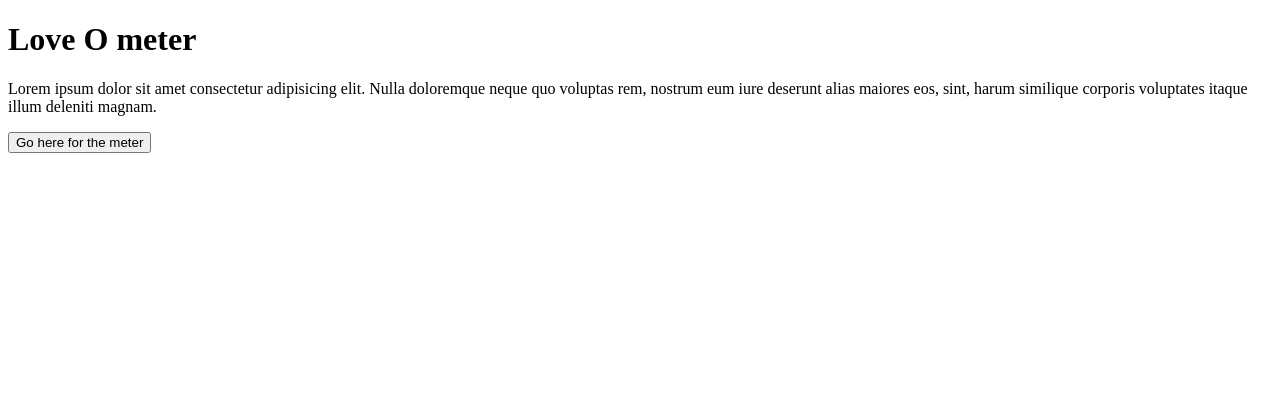
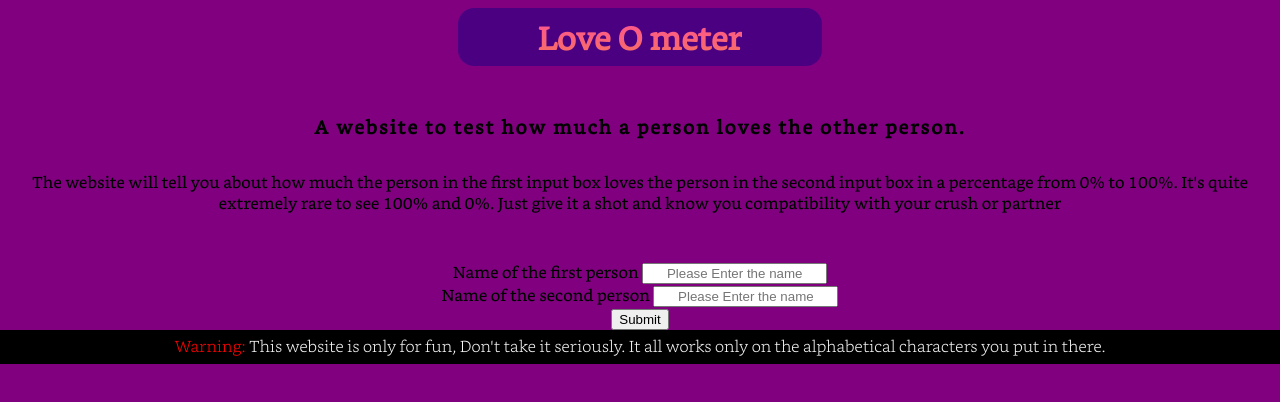
Before and after one commit to ZedBored/Love-o-meter, a plain HTML site: page index.html in a window 1280 px wide. Drawn offline with Linux system fonts and the light colour scheme.

Commit message:
Some idea changes and stuff

```diff
--- a/index.html
+++ b/index.html
@@ -4,17 +4,58 @@
     <meta charset="UTF-8" />
     <meta name="viewport" content="width=device-width, initial-scale=1.0" />
     <title>Love O meter</title>
-    <link rel="stylesheet" href="styles/style.css" />
+    <link rel="stylesheet" href="style.css" />
   </head>
   <body>
-    <h1>Love O meter</h1>
-    <p>
-      Lorem ipsum dolor sit amet consectetur adipisicing elit. Nulla doloremque
-      neque quo voluptas rem, nostrum eum iure deserunt alias maiores eos, sint,
-      harum similique corporis voluptates itaque illum deleniti magnam.
-    </p>
-    <button type="button" onclick="location.href='./love.html'">
-      Go here for the meter
-    </button>
+    <div class="top">
+      <h1>Love O meter</h1>
+    </div>
+
+    <main>
+      <h3>A website to test how much a person loves the other person.</h3>
+      <p>
+        The website will tell you about how much the person in the first input
+        box loves the person in the second input box in a percentage from 0% to
+        100%. It's quite extremely rare to see 100% and 0%. Just give it a shot
+        and know you compatibility with your crush or partner
+      </p>
+    </main>
+
+    <form id="f">
+      <div>
+        <label for="n1">Name of the first person</label>
+        <input
+          type="text"
+          id="n1"
+          placeholder="Please Enter the name"
+          required
+        />
+      </div>
+      <div>
+        <label for="n2">Name of the second person</label>
+        <input
+          type="text"
+          id="n2"
+          placeholder="Please Enter the name"
+          required
+        />
+      </div>
+      <div>
+        <button type="submit">Submit</button>
+      </div>
+      <dialog>
+        <h1 id="big"></h1>
+        <p id="p"></p>
+      </dialog>
+    </form>
+
+    <div class="end">
+      <p>
+        <c>Warning:</c> This website is only for fun, Don't take it seriously.
+        It all works only on the alphabetical characters you put in there.
+      </p>
+    </div>
+
+    <script src="script.js"></script>
   </body>
 </html>
--- a/js/love.js
+++ b/script.js
@@ -5,11 +5,11 @@ f.addEventListener("submit", (e) => {
   //collecting data and getting the variables ready...
   const dia = document.querySelector("dialog");
   let n1 = document.getElementById("n1").value;
-  n3 = n1.replace(" ", "");
+  let n3 = n1.replace(" ", "");
   let n2 = document.getElementById("n2").value;
-  n4 = n2.replace(" ", "");
-  let n3 = "love";
-  let s = n3 + n4 + n2;
+  let n4 = n2.replace(" ", "");
+  let n5 = "love";
+  let s = n3 + n4 + n5;
 
   //taking out every character from the input to the main list...
   let o = {};
--- /dev/null
+++ b/style.css
@@ -0,0 +1,58 @@
+@font-face {
+  font-family: Bookl;
+  src: url(/fonts/BookerlyLight.ttf);
+}
+@font-face {
+  font-family: Book;
+  src: url(/fonts/Bookerly.ttf);
+}
+
+* {
+  margin: 0;
+  text-align: center;
+}
+
+body {
+  font-family: Book;
+  background-color: #800080;
+}
+
+div.top {
+  background-color: #4b0082;
+  margin-top: 0.5rem;
+  padding: 0.5rem 5rem;
+  border-radius: 1rem;
+  display: inline-block;
+}
+
+h1 {
+  background: linear-gradient(to top, #f77062 0%, #fe5196 100%);
+  background-clip: text;
+  -webkit-text-fill-color: transparent;
+}
+
+main {
+  margin: 3rem 1rem;
+}
+
+h3 {
+  letter-spacing: 0.12rem;
+}
+
+main p {
+  margin-top: 2rem;
+  min-width: 65ch;
+  text-align: center;
+}
+
+div.end {
+  font-family: Bookl;
+  background-color: black;
+  color: whitesmoke;
+  padding: 0.5rem;
+  bottom: 0;
+}
+
+c {
+  color: red;
+}
```
Also changed, not shown: love.html (deleted, +0 -43 lines), fonts/Bookerly.ttf (added), fonts/BookerlyLight.ttf (added), js/script.js (deleted), styles/love.css (deleted), styles/style.css (deleted).
